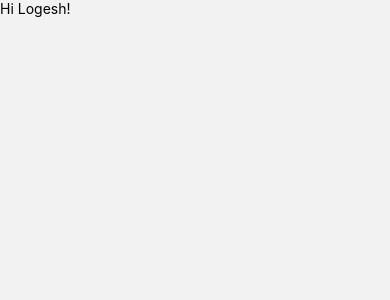
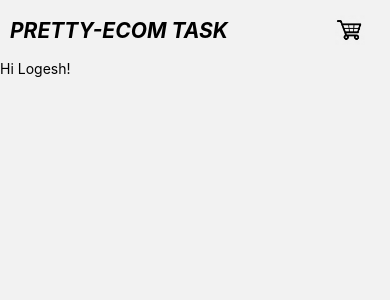
Before and after one commit to Logesh-Github/PLT-Task, a React Native app: screen /Home in a window 390 px wide. Shown: the top 300 px of the page. Built offline with nearby package versions, Linux system fonts and the light colour scheme.

Commit message:
Implemented Header reusable component in home screen.

```diff
--- /dev/null
+++ b/src/assets/images.ts
@@ -0,0 +1,5 @@
+const Images = {
+    cart: require('./images/cart.png'),
+};
+
+export default Images;
--- /dev/null
+++ b/src/components/reusable-components/Header/index.tsx
@@ -0,0 +1,29 @@
+import React from 'react';
+import {View, Text, Image, TouchableOpacity, ImageSourcePropType} from 'react-native';
+import Images from '../../../assets/images';
+import styles from './styles';
+
+interface IProps {
+  title?: string;
+  onPressRightBtn: () => void;
+  imageSource?: ImageSourcePropType;
+}
+
+const Header: React.FC<IProps> = ({title, imageSource, onPressRightBtn}): JSX.Element => {
+  return (
+    <View style={styles.headerView}>
+      <View style={styles.headerSubView}>
+        <Text style={styles.titleText}>{title ? title : "PRETTY-ECOM TASK"}</Text>
+        <TouchableOpacity activeOpacity={0.7} onPress={onPressRightBtn}  style={styles.rightIconView}>
+          <Image
+            source={imageSource ? imageSource : Images.cart}
+            style={styles.image}
+            resizeMode="contain"
+          />
+        </TouchableOpacity>
+      </View>
+    </View>
+  );
+};
+
+export default Header;
--- /dev/null
+++ b/src/components/reusable-components/Header/styles.ts
@@ -0,0 +1,25 @@
+import { StyleSheet } from 'react-native';
+import { Colors } from '../../../utils';
+import { normalize } from '../../../utils/FontsCalculation';
+
+const styles = StyleSheet.create({
+  headerView: {
+    height: 60,
+    width: '100%'
+  },
+  image: {
+    width: '100%',
+    height: '100%'
+  },
+  headerSubView: { flex: 1, flexDirection: 'row', justifyContent: 'space-between', alignItems: 'center' },
+  rightIconView: { height: 30, width: 30, marginRight: 25 },
+  titleText: {
+    fontSize: normalize(22),
+    color: Colors.black,
+    fontWeight: 'bold',
+    fontStyle: 'italic',
+    marginLeft: 10
+  },
+});
+
+export default styles;
--- a/src/components/reusable-components/index.ts
+++ b/src/components/reusable-components/index.ts
@@ -1,3 +1,4 @@
 import CustomLoader from './CustomLoader';
+import Header from './Header';
 
-export { CustomLoader };
+export { CustomLoader, Header };
--- a/src/redux-store/actions/index.tsx
+++ b/src/redux-store/actions/index.tsx
@@ -1,4 +1,4 @@
-import { GET_PRODUCTS, GET_PRODUCTS_SUCCESS, GET_PRODUCTS_FAIL, TOGGLE_LOADER } from '../types';
+import { GET_PRODUCTS_SUCCESS, GET_PRODUCTS_FAIL, TOGGLE_LOADER } from '../types';
 import {ActionCreator} from 'redux';
 
 interface productsListInterface {
--- a/src/redux-store/reducers/cart.reducer.tsx
+++ b/src/redux-store/reducers/cart.reducer.tsx
@@ -1,5 +1,4 @@
 import {
-  GET_PRODUCTS,
   GET_PRODUCTS_SUCCESS,
   GET_PRODUCTS_FAIL,
   TOGGLE_LOADER,
--- a/src/redux-store/types/index.ts
+++ b/src/redux-store/types/index.ts
@@ -1,4 +1,3 @@
-export const GET_PRODUCTS = "GET_PRODUCTS";
 export const GET_PRODUCTS_SUCCESS = "GET_PRODUCTS_SUCCESS";
 export const GET_PRODUCTS_FAIL = "GET_PRODUCTS_FAIL";
 export const TOGGLE_LOADER = "TOGGLE_LOADER";
--- a/src/screens/Home/index.tsx
+++ b/src/screens/Home/index.tsx
@@ -2,8 +2,9 @@ import React, {useState, FunctionComponent} from 'react';
 import {View, Text, FlatList} from 'react-native';
 import styles from './styles';
 import {useNavigation} from '@react-navigation/native';
-import {CustomLoader} from '../../components/reusable-components';
+import {CustomLoader, Header} from '../../components/reusable-components';
 import {useSelector, useDispatch} from 'react-redux';
+import Images from '../../assets/images';
 
 const Home: FunctionComponent = (): JSX.Element => {
   const navigation = useNavigation();
@@ -14,6 +15,7 @@ const Home: FunctionComponent = (): JSX.Element => {
   return (
     <View style={styles.mainContainer}>
       {isLoading && <CustomLoader />}
+      <Header imageSource={Images.cart} onPressRightBtn={() => navigation.navigate("Cart")} />
       <Text>{name}</Text>
     </View>
   );
--- /dev/null
+++ b/src/utils/DeviceConfig.ts
@@ -0,0 +1,12 @@
+// It determines screen ratio for different screen sizes for proper display of contents
+import { Dimensions } from "react-native";
+const { height, width } = Dimensions.get("window");
+
+const DeviceConfig = {
+    screenHeight: height,
+    screenWidth: width,
+    heightRatio: height / 667,
+    widthRatio: width / 375
+}
+
+export default DeviceConfig;
--- /dev/null
+++ b/src/utils/FontsCalculation.ts
@@ -0,0 +1,14 @@
+import { Platform, PixelRatio } from 'react-native';
+import DeviceConfig from './DeviceConfig';
+
+// based on iphone 5s's scale
+const scale = DeviceConfig.screenWidth / 375;
+
+export function normalize(size: number): number {
+  const newSize: number = size * scale
+  if (Platform.OS === 'ios') {
+    return Math.round(PixelRatio.roundToNearestPixel(newSize))
+  } else {
+    return Math.round(PixelRatio.roundToNearestPixel(newSize)) - 2
+  }
+}
--- a/src/utils/index.ts
+++ b/src/utils/index.ts
@@ -1,2 +1,5 @@
 import _Colors from "./Colors";
 export const Colors = _Colors;
+
+import _DeviceConfig from "./DeviceConfig";
+export const DeviceConfig = _DeviceConfig;
```
Also changed, not shown: src/assets/images/cart.png (added).
